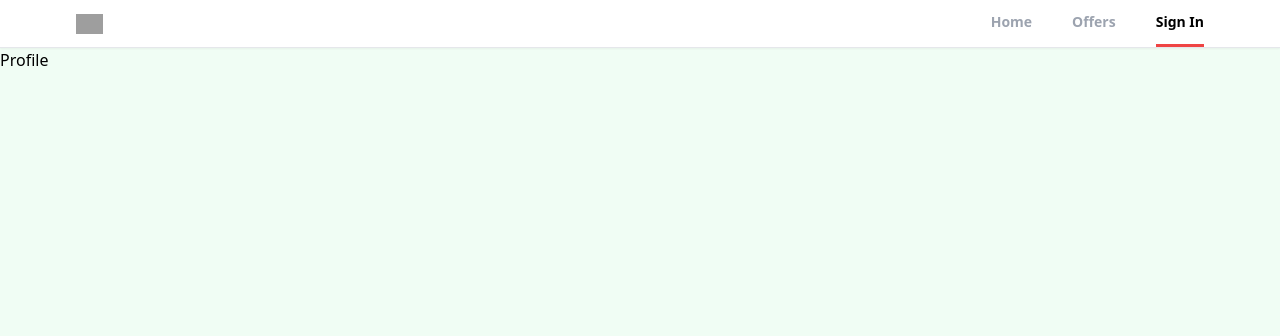
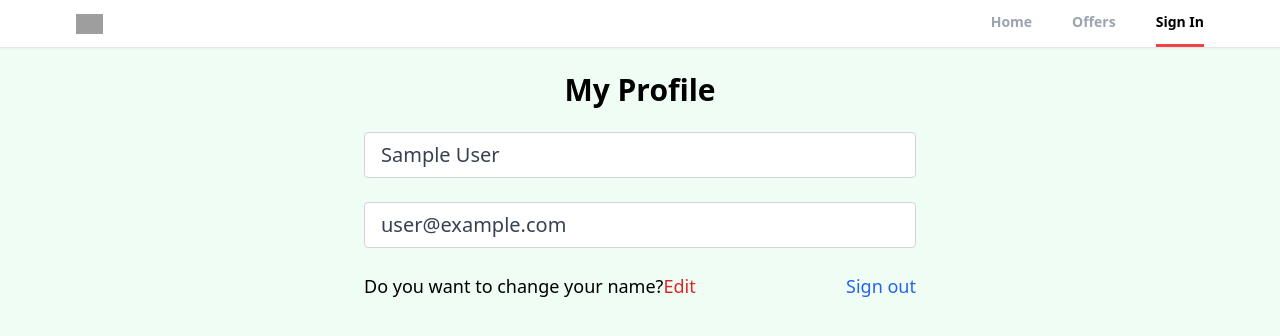
Before and after one commit to erinsrc/realtor-clone-react, a React (Create React App) app: page /profile in a window 1280 px wide. Shown: the top 336 px of the page. Built offline with nearby package versions, Linux system fonts and the light colour scheme; no server answers; sample sign-in values are in the browser's storage; grey boxes are pictures that could not be loaded.

Commit message:
create a private route and custom hook for protecting the profile page and add the logout functionality

```diff
--- a/src/App.js
+++ b/src/App.js
@@ -3,6 +3,7 @@ import Home from "./pages/Home";
 import Profile from "./pages/Profile";
 import SignIn from "./pages/SignIn";
 import SignUp from "./pages/SignUp";
+import PrivateRoute from "./components/PrivateRoute";
 import ForgotPassword from "./pages/ForgotPassword";
 import Offers from "./pages/Offers";
 import Header from "./components/Header";
@@ -16,7 +17,9 @@ function App() {
         <Header />
         <Routes>
           <Route path="/" element={<Home />} />
-          <Route path="/profile" element={<Profile />} />
+          <Route path="/profile" element={<PrivateRoute />}>
+            <Route path="/profile" element={<Profile />} />
+          </Route>
           <Route path="/sign-in" element={<SignIn />} />
           <Route path="/sign-up" element={<SignUp />} />
           <Route path="/forgot-password" element={<ForgotPassword />} />
--- /dev/null
+++ b/src/components/PrivateRoute.jsx
@@ -0,0 +1,10 @@
+import { Outlet, Navigate } from "react-router-dom";
+import { useAuthStatus } from "../hooks/useAuthStatus";
+import Spinner from "./Spinner";
+export default function PrivateRoute() {
+  const { loggedIn, checkingStatus } = useAuthStatus();
+  if (checkingStatus) {
+    return <Spinner />;
+  }
+  return loggedIn ? <Outlet /> : <Navigate to="/sign-in" />;
+}
--- /dev/null
+++ b/src/components/Spinner.jsx
@@ -0,0 +1,10 @@
+import spinner from "../assets/svg/spinner.svg";
+export default function Spinner() {
+  return (
+    <div className="bg-black bg-opacity-50 flex items-center justify-center fixed left-0 right-0 bottom-0 top-0 z-50">
+      <div>
+        <img src={spinner} alt="Loading..." className="h-24" />
+      </div>
+    </div>
+  );
+}
--- /dev/null
+++ b/src/hooks/useAuthStatus.jsx
@@ -0,0 +1,19 @@
+import { useEffect, useState } from "react";
+import { getAuth, onAuthStateChanged } from "firebase/auth";
+
+export function useAuthStatus() {
+  const [loggedIn, setLoggedIn] = useState(false);
+  const [checkingStatus, setCheckingStatus] = useState(true);
+
+  useEffect(() => {
+    const auth = getAuth();
+
+    onAuthStateChanged(auth, (user) => {
+      if (user) {
+        setLoggedIn(true);
+      }
+      setCheckingStatus(false);
+    });
+  }, []);
+  return { loggedIn, checkingStatus };
+}
--- a/src/pages/Profile.jsx
+++ b/src/pages/Profile.jsx
@@ -1,7 +1,60 @@
-import React from 'react'
+import React from "react";
+import { getAuth } from "firebase/auth";
+import { useState } from "react";
+import { useNavigate } from "react-router-dom";
 
 export default function Profile() {
+  const auth = getAuth();
+  const navigate = useNavigate();
+  const [formData, setFormData] = useState({
+    name: auth.currentUser.displayName,
+    email: auth.currentUser.email,
+  });
+  const { name, email } = formData;
+  function onLogout() {
+    auth.signOut();
+    navigate("/");
+  }
+
   return (
-    <div>Profile</div>
-  )
+    <>
+      <section className="max-w-6xl mx-auto flex justify-center items-center flex-col">
+        <h1 className="text-3xl text-center mt-6 font-bold">My Profile</h1>
+        <div className="w-full md:w-[50%] mt-6 px-3">
+          <form>
+            {/*Name Input*/}
+            <input
+              type="text"
+              id="name"
+              value={name}
+              disabled
+              className="mb-6 w-full px-4 py-2 text-xl text-gray-700 bg-white border border-gray-300 rounded transition ease-in-out"
+            />
+            {/*Email Input*/}
+            <input
+              type="email"
+              id="email"
+              value={email}
+              disabled
+              className="mb-6 w-full px-4 py-2 text-xl text-gray-700 bg-white border border-gray-300 rounded transition ease-in-out"
+            />
+            <div className="flex justify-between whitespace-nowrap text-sm sm:text-lg mb-6">
+              <p className="flex items-center">
+                Do you want to change your name?
+                <span className="text-red-600 hover:text-red-700 transition ease-in-out duration-200 cursor-pointer">
+                  Edit
+                </span>
+              </p>
+              <p
+                onClick={onLogout}
+                className="text-blue-600 hover:text-blue-800 transition ease-in-out duration-200 cursor-pointer"
+              >
+                Sign out
+              </p>
+            </div>
+          </form>
+        </div>
+      </section>
+    </>
+  );
 }
```
Also changed, not shown: src/assets/svg/spinner.svg (added).
